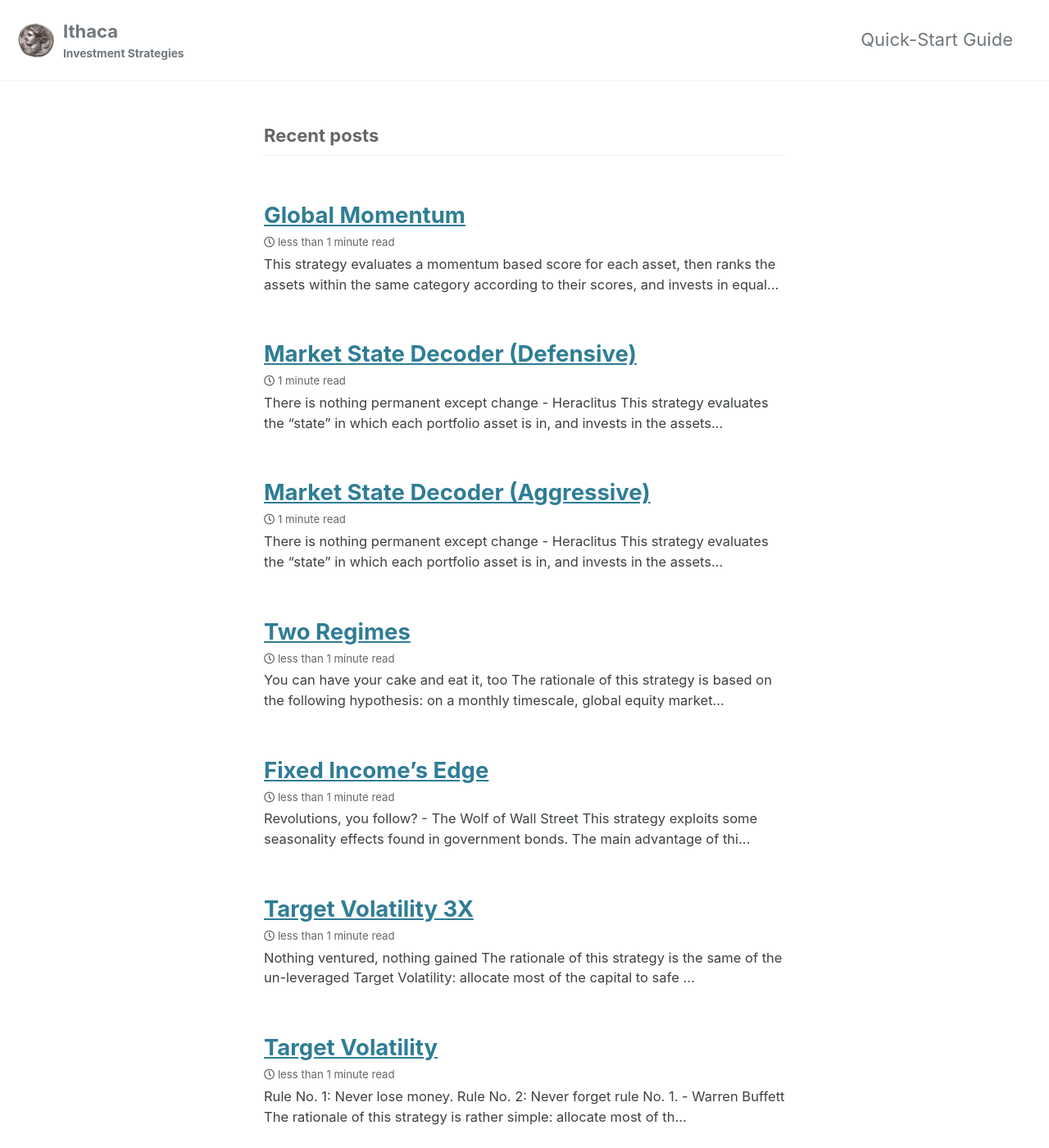
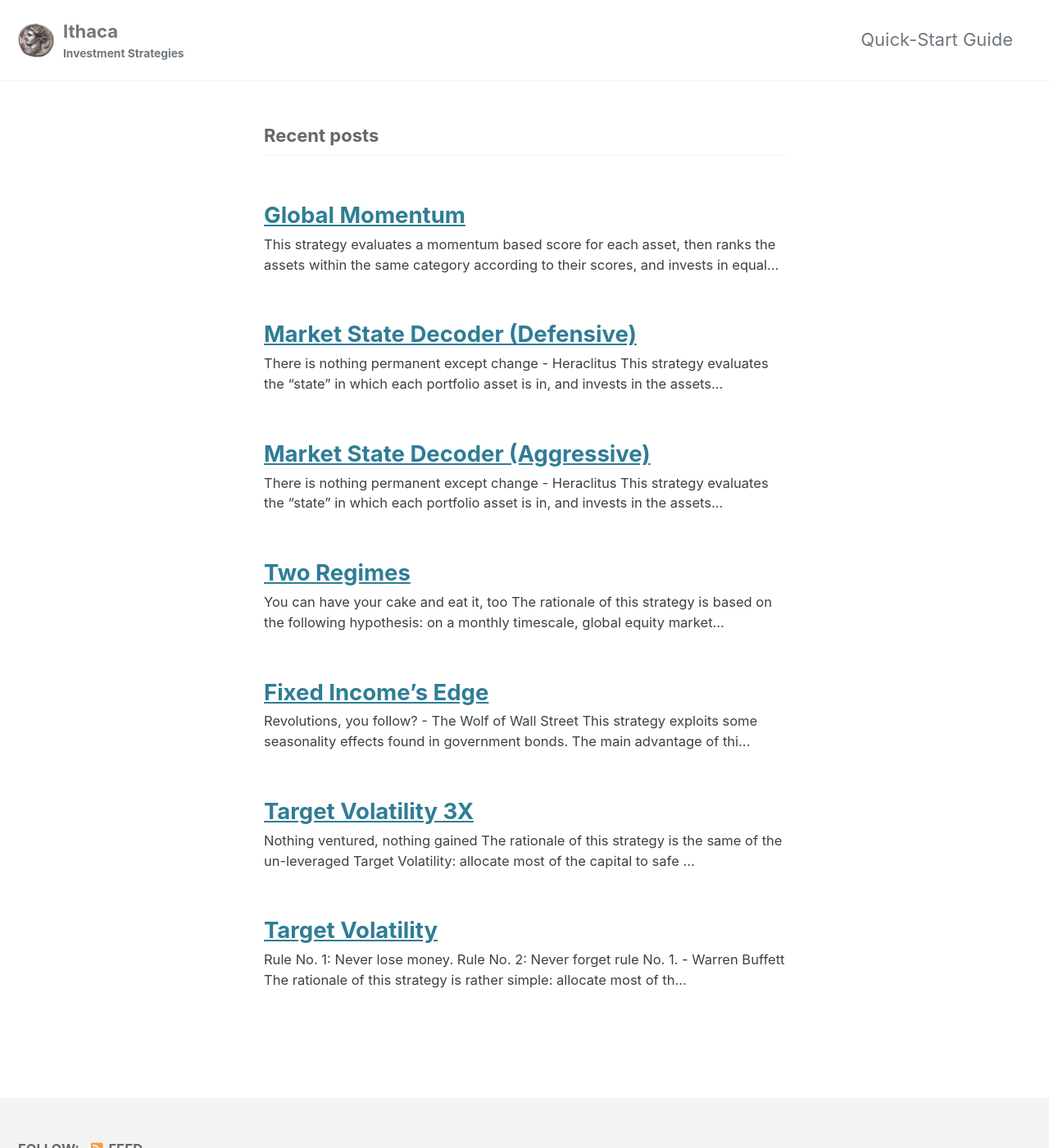
Before and after one commit to IthacaResearch/ithacaresearch.github.io, a Jekyll site: the page built from index.html, in a window 1280 px wide and 1400 px high. Shown: the whole window at 82% size. Built offline with Jekyll 4.4.1, drawn with Linux system fonts in a browser that asks for light colours; cached includes are drawn as plain includes; the list of posts is cut into pages by our own code; some of the changed lines change nothing that is shown.

Commit message:
Further edits to config

```diff
--- a/_config.yml
+++ b/_config.yml
@@ -275,8 +275,8 @@ defaults:
       type: posts
     values:
       layout: single
-      author_profile: true
-      read_time: true
+      author_profile: false
+      read_time: false
       comments: # true
       share: true
       related: true
```
